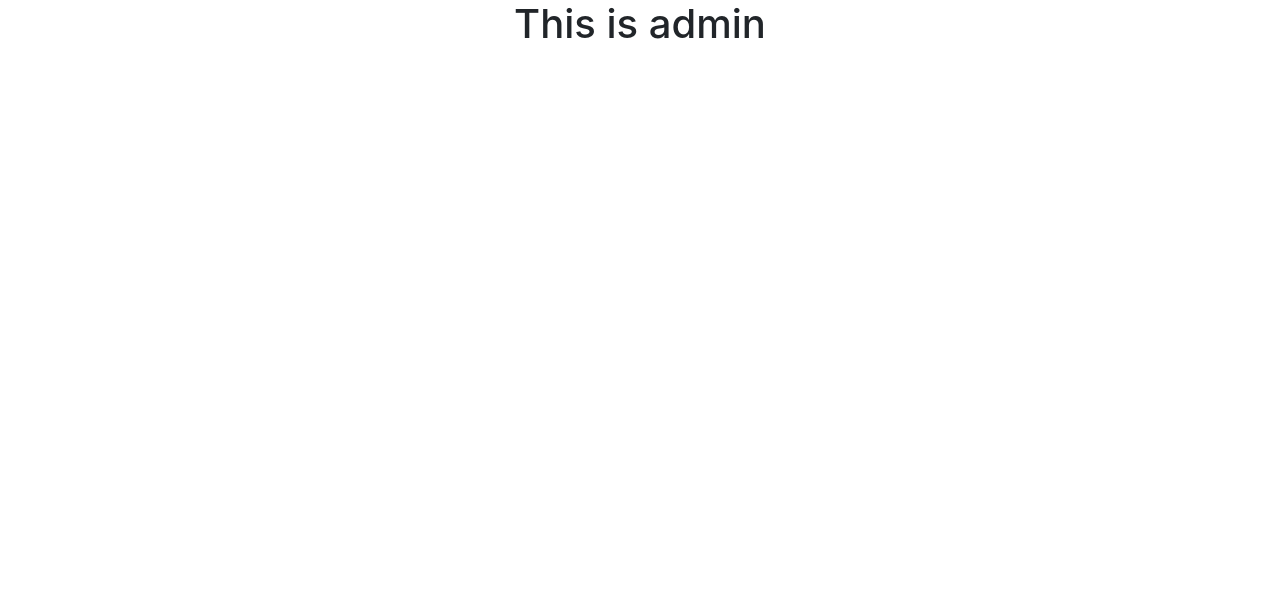
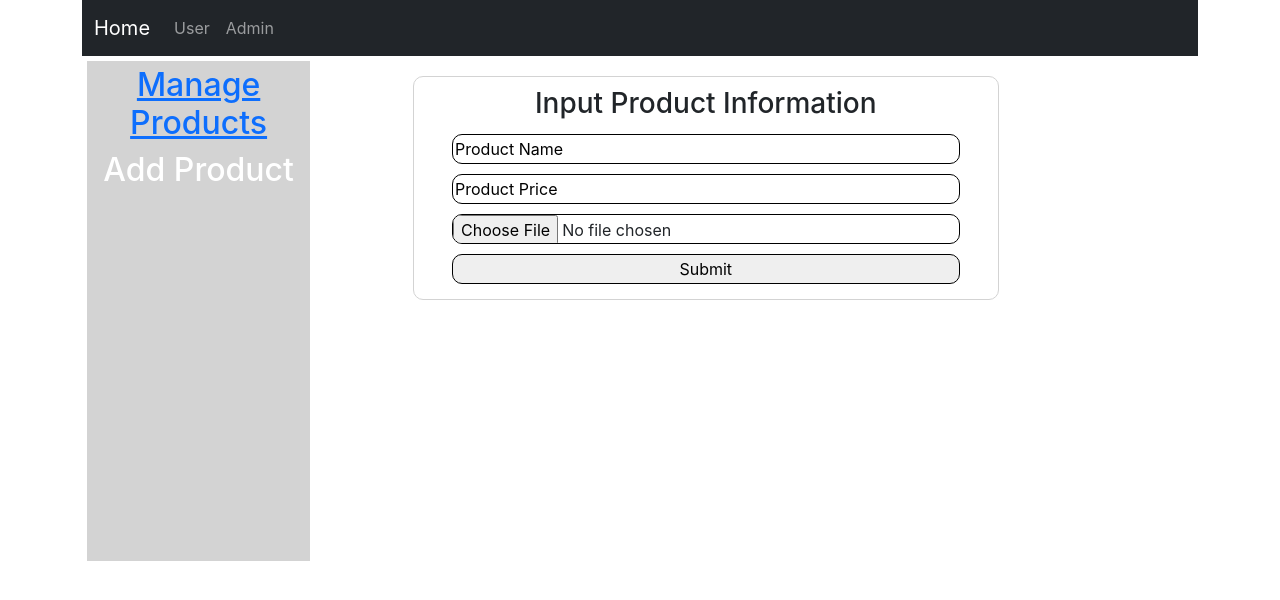
Before and after one commit to jihan212/stationary-user, a React (Create React App) app: page /admin in a window 1280 px wide. Shown: the top 600 px of the page. Built offline with nearby package versions, Linux system fonts and the light colour scheme.

Commit message:
Stationary

```diff
--- a/package.json
+++ b/package.json
@@ -6,8 +6,10 @@
     "@testing-library/jest-dom": "^5.12.0",
     "@testing-library/react": "^11.2.6",
     "@testing-library/user-event": "^12.8.3",
+    "axios": "^0.21.1",
     "react": "^17.0.2",
     "react-dom": "^17.0.2",
+    "react-hook-form": "^7.5.3",
     "react-router-dom": "^5.2.0",
     "react-scripts": "4.0.3",
     "web-vitals": "^1.1.2"
--- /dev/null
+++ b/src/Components/Admin/Admin.css
@@ -0,0 +1,33 @@
+.admin{
+    width:100%;
+    display:inline-flex;
+}
+.submitForm{
+    width:75%;
+    border-radius:10px;
+    border:1px solid lightgray;
+    padding: 10px;
+    margin-left: auto;
+    margin-right: auto;
+    margin-top: 20px;
+}
+.submitForm input{
+    width:90%;
+    height:30px;
+    margin: 5px;
+    border:1px solid black;
+    border-radius: 10px;
+}
+.side-div{
+    width:20%;
+    height:500px;
+    background-color:lightgray;
+    display:block;
+    margin: 5px;
+    padding: 5px;
+    color: white;
+}
+.form-div{
+    width:70%;
+    display:block;
+}
--- a/src/Components/Admin/Admin.js
+++ b/src/Components/Admin/Admin.js
@@ -1,9 +1,71 @@
-import React from 'react';
+import React, { useState } from 'react';
+import Navigation from '../Common/Navigation/Navigation';
+import { useForm } from "react-hook-form";
+import axios from 'axios';
+import './Admin.css';
+import { Link } from 'react-router-dom';
 
 const Admin = () => {
+    const { register, handleSubmit } = useForm();
+
+    const [imageURL,setImageURL] = useState();
+
+    const onSubmit = data => {
+        const productData = {
+            name: data.name,
+            price: data.price,
+            imageURL : imageURL
+        }
+        console.log(productData);
+        const url = `http://localhost:5000/admin`;
+
+        fetch(url,{
+            method: 'POST',
+            headers: {
+                'content-type': 'application/json'
+            },
+            body: JSON.stringify(productData)
+        })
+        .then (response => console.log( 'Server side response', response) )
+    };
+
+    const handleImageUpload = product => {
+
+        const imageData = new FormData();
+        imageData.set('key','3f4dd576e7ec5e0aa1162eff92b248d7');
+        imageData.append('image',product.target.files[0]);
+
+        axios.post('https://api.imgbb.com/1/upload', imageData)
+          .then(function (response) {
+            setImageURL(response.data.data.display_url);
+          })
+          .catch(function (error) {
+            console.log(error);
+          });
+
+    };
+
     return (
-        <div>
-            <h1>This is admin</h1>
+        <div className="container">
+            <Navigation></Navigation>
+            <div className="admin">
+            <div className="side-div">
+                <h2><Link to="/">Manage Products</Link></h2>
+                <h2>Add Product</h2>
+            </div>
+            <div className="form-div">
+            <form className="submitForm" onSubmit={handleSubmit(onSubmit)}>
+                <h3>Input Product Information</h3>
+            <input name="name" defaultValue="Product Name" {...register('name')} />
+            <br/>
+            <input name="price" defaultValue="Product Price" {...register('price')} />
+            <br/>
+            <input name="exampleRequired" type="file" onChange={handleImageUpload} />
+            <br/>
+            <input type="submit" />
+            </form>
+            </div>
+            </div>
         </div>
     );
 };
--- a/src/Components/Home/Home.js
+++ b/src/Components/Home/Home.js
@@ -5,7 +5,7 @@ import Products from '../Products/Products';
 const Home = () => {
     const [products,setProducts] = useState([]);
     useEffect(() =>{
-        fetch(`https://secure-brook-07656.herokuapp.com/products`)
+        fetch(`http://localhost:5000/products`)
         .then(res => res.json())
         .then(data => setProducts(data))
     },[])
```
Also changed, not shown: 1 other file (tests, documents, lock files or other folders).
